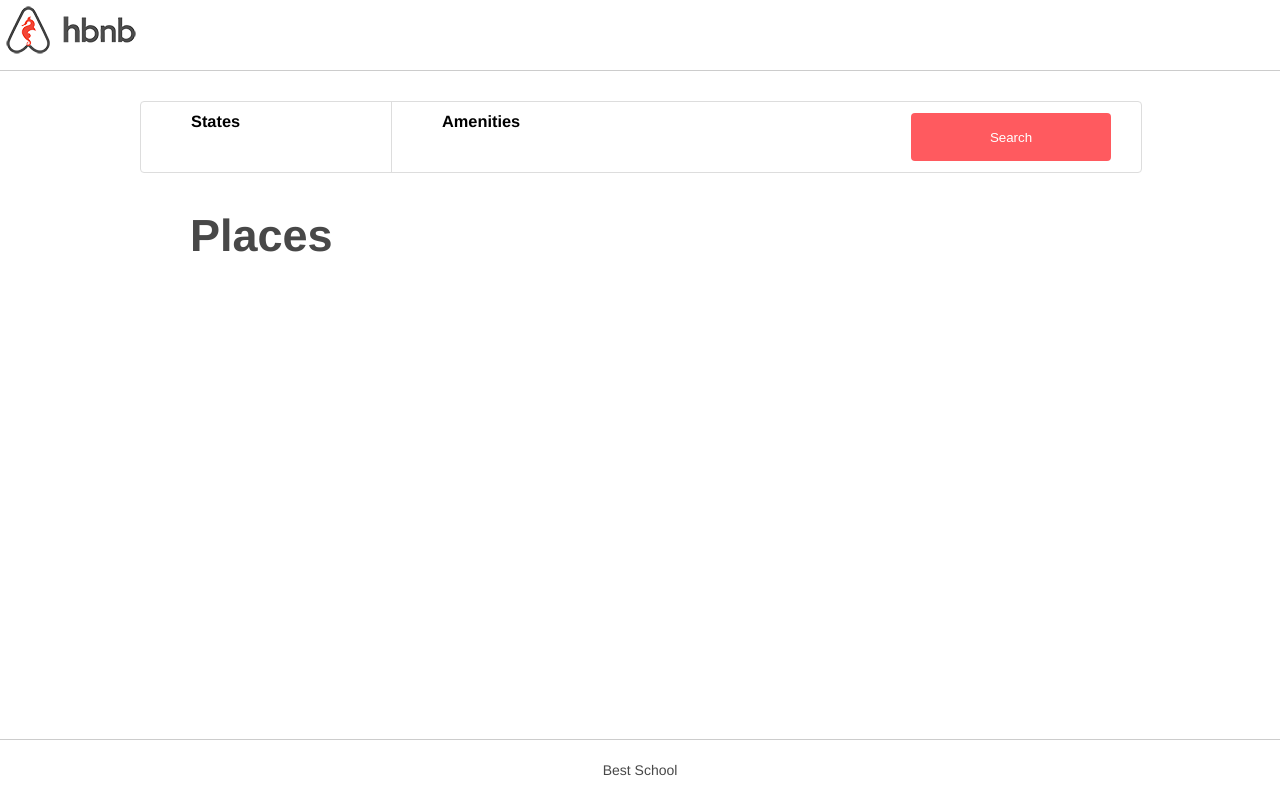
After one commit to Natiman58/The-HBNB-clone, a Flask app: template web_dynamic/templates/3-hbnb.html in a window 1280 px wide. The commit adds this page. Run offline with Flask 3, Linux system fonts and the light colour scheme; the template is opened without the code that fills it: most values are stand-ins (such as "Sample title", 1, 10 or a date in 2020); some libraries are stand-ins or nearby versions.

Commit message:
fetch all articles to the front-end  by sending ajax POST request to the API endpoint /places_search/

```diff
--- a/api/v1/views/places.py
+++ b/api/v1/views/places.py
@@ -29,7 +29,7 @@ def get_places_by_place_id(place_id):
 def get_places_by_JSON_request_body():
     data = request.get_json()
     if not data:
-        return jsonify({'Not a JSON'}), 400
+        return jsonify({'Error': 'Not a JSON'}), 400
 
     state_ids = data.get('states', [])
     city_ids = data.get('cities', [])
--- /dev/null
+++ b/web_dynamic/static/scripts/3-hbnb.js
@@ -0,0 +1,97 @@
+$(document).ready(function() {
+    // To check the status of the API; api/v1/status
+    var apiUrl = "http://0.0.0.0:5001/api/v1/status"
+
+    $.get(apiUrl, function(data) {
+        if(data.status === 'OK') {
+            $('#api_status').addClass('available')
+        } else {
+            console.log(data)
+            $('#api_status').removeClass('available')
+        }
+    });
+
+    // Updates the amenities based on the selection of the user checkbox
+    var selectedAmenities = [];
+
+    $('input[type="checkbox"]').change(function() {
+      var selectedCheckbox = $(this);
+      var amenityName = selectedCheckbox.data('name');
+      var isChecked = selectedCheckbox.is(':checked');
+
+      if (isChecked) {
+        selectedAmenities.push(amenityName);
+      } else {
+        var index = selectedAmenities.indexOf(amenityName);
+        if (index !== -1) {
+          selectedAmenities.splice(index, 1);
+        }
+      }
+
+      if (selectedAmenities.length > 0 && selectedAmenities.length < 4) {
+        $('.amenities h4').text(selectedAmenities.join(', '));
+      } else if (selectedAmenities.length >= 4) {
+        var truncatedText = selectedAmenities.slice(0, 3).join(', ') + ' ...';
+        $('.amenities h4').text(truncatedText);
+      } else {
+        $('.amenities h4').text('');
+      }
+    });
+
+    // create an article for each place function
+    function createPlaceArticle(place) {
+      console.log(place)
+      var article = $('<article></article>');
+
+      // Place name
+      var placeName = $('<div class="coustom_h2"></div>').append($('<h2></h2>').text(place.name));
+
+      // Price by night
+      var pricePerNight = $('<div class="price_by_night"></div>').append($('<div class="price"></div>').append($('<p></p>').text(place.price_by_night)));
+
+      // information
+      var information = $('<div class="information"></div>');
+
+      // Max guest
+      var maxGuests = $('<div class="max_guest"></div>').append($('<div class="info_text"></div>').text(place.max_guest +' '+ 'Guest' + (place.max_guest > 1 ? 's': '')));
+
+      // number of rooms
+      var numberOfRooms = $('<div class="number_rooms"></div">').append($('<div class="info_text"></div)').text(place.number_rooms + ' '+ 'Bedroom' + (place.number_rooms > 1 ? 's':'')));
+
+      // number of bathrooms
+      var numberOfBathRooms = $('<div class="number_bathrooms"></div>').append($('<div class="info_text"></div>').text(place.number_bathrooms +' '+ 'Bathroom' + (place.number_bathrooms > 1 ? 's':'')));
+
+      information.append(maxGuests, numberOfRooms, numberOfBathRooms)
+
+      // Description
+      var description = $('<div class="description"></div>').append($('<p></p>').html(place.description));
+
+
+      article.append(placeName, pricePerNight, information, description)
+
+      return article;
+    }
+
+    // Request places data
+    var apiUrl = 'http://0.0.0.0:5001/api/v1/places_search/';
+    $.ajax({
+      url: apiUrl,
+      type: 'POST',
+      contentType: 'application/json',
+      data: JSON.stringify({"":""})
+    }).done(function (data) {
+
+      var placeSection = $('.places');
+
+      // Create article for each place
+      if(Array.isArray(data)) {
+        data.forEach(function(place) {
+          var placeArticle = createPlaceArticle(place);
+          placeSection.append(placeArticle);
+        });
+      }
+    }).fail(function(jqXHR, textStatus, errorThrown) {
+      console.error('Request failed:', textStatus, errorThrown);
+    });
+  }
+);
--- a/web_dynamic/static/styles/7-places.css
+++ b/web_dynamic/static/styles/7-places.css
@@ -86,8 +86,8 @@ article {
 
 .number_bathrooms {
     display: flex;
-    width: 100px;
-    height: 100%;
+    width: auto;
+    height: auto;
     margin: auto;
     background: url(../images/icon_bath.png) no-repeat center center;
 }
--- /dev/null
+++ b/web_dynamic/templates/3-hbnb.html
@@ -0,0 +1,91 @@
+<!DOCTYPE html>
+<html lang="en">
+<head>
+    <meta charset="UTF-8">
+    <meta http-equiv="X-UA-Compatible" content="IE=edge">
+    <meta name="viewport" content="width=device-width, initial-scale=1.0">
+    <script src="https://code.jquery.com/jquery-3.2.1.min.js"></script>
+    <script src="static/scripts/3-hbnb.js?{{ cache_id }}"></script>
+    <title>hbnb</title>
+    <link rel="stylesheet" href="static/styles/4-common.css?{{ cache_id }}">
+    <link rel="stylesheet" href="static/styles/3-header.css?{{ cache_id }}">
+    <link rel="stylesheet" href="static/styles/3-footer.css?{{ cache_id }}">
+    <link rel="stylesheet" href="static/styles/6-filters.css?{{ cache_id }}">
+    <link rel="stylesheet" href="static/styles/7-places.css?{{ cache_id }}">
+    <link rel="shortcut icon" href="static/images/icon.png?{{ cache_id }}" type="image/x-icon">
+</head>
+<body>
+    <header>
+        <div class="logo"></div>
+        <div id="api_status"></div>
+    </header>
+
+    <div class="container">
+        <section class="filters">
+            <div class="locations">
+                <h3>States</h3>
+                <h4>&nbsp;</h4>
+                    <ul class="popover">
+                        {% for state in states %}
+                            <li><b>{{ state.name }}</b></li>
+                            <ul>
+                                {% for city in cities_by_state[state.id] %}
+                                    <li>{{ city.name }}</b></li>
+                                {% endfor %}
+                            </ul>
+                        {% endfor %}
+                    </ul>
+            </div>
+            <div class="amenities">
+                <h3>Amenities</h3>
+                <h4>&nbsp;</h4>
+
+                <ul class="popover">
+                    {% for amenity in amenities %}
+                        <li>
+                            <input type="checkbox" class="amenity-checkbox" data-id="{{ amenity.id }}" data-name="{{ amenity.name }}">{{ amenity.name }}
+                        </li>
+                    {% endfor %}
+                </ul>
+            </div>
+            <button class="button">Search</button>
+        </section>
+
+        <section class="places">
+            <h1>Places</h1>
+            <!--
+            {% for place in places %}
+            <article>
+                <div>
+                    <div class="coustom_h2"><h2>{{ place.name }}</h2></div>
+                    <div class="price_by_night">
+                        <div class="price">
+                            <p>{{ place.price_by_night }}</p>
+                        </div>
+                    </div>
+                    <div class="information">
+                        <div class="max_guest">
+                            <div class="info_text"> {{ place.max_guest }} Guest{% if place.max_guest > 1 %}s{% endif %} </div>
+                        </div>
+                        <div class="number_rooms">
+                            <div class="info_text"> {{ place.number_rooms }} Bedroom{% if place.number_rooms > 1 %}s{%endif%} </div>
+                        </div>
+                        <div class="number_bathrooms">
+                            <div class="info_text">{{ place.number_bathrooms }} Bathroom{% if place.number_bathrooms > 1 %}s{%endif%} </div>
+                        </div>
+                    </div>
+                    <div class="user">
+                        <p> <strong>Owner</strong>: {{ place.user.first_name }} {{ place.user.last_name }}</p>
+                    </div>
+                    <div class="description">
+                        <p> {{ place.description | safe }} </p>
+                    </div>
+                </div>
+            </article>
+            {% endfor %}
+            -->
+        </section>
+    </div>
+    <footer>Best School</footer>
+</body>
+</html>
```
Also changed, not shown: web_dynamic/3-hbnb.py (added, +41 -0 lines).
